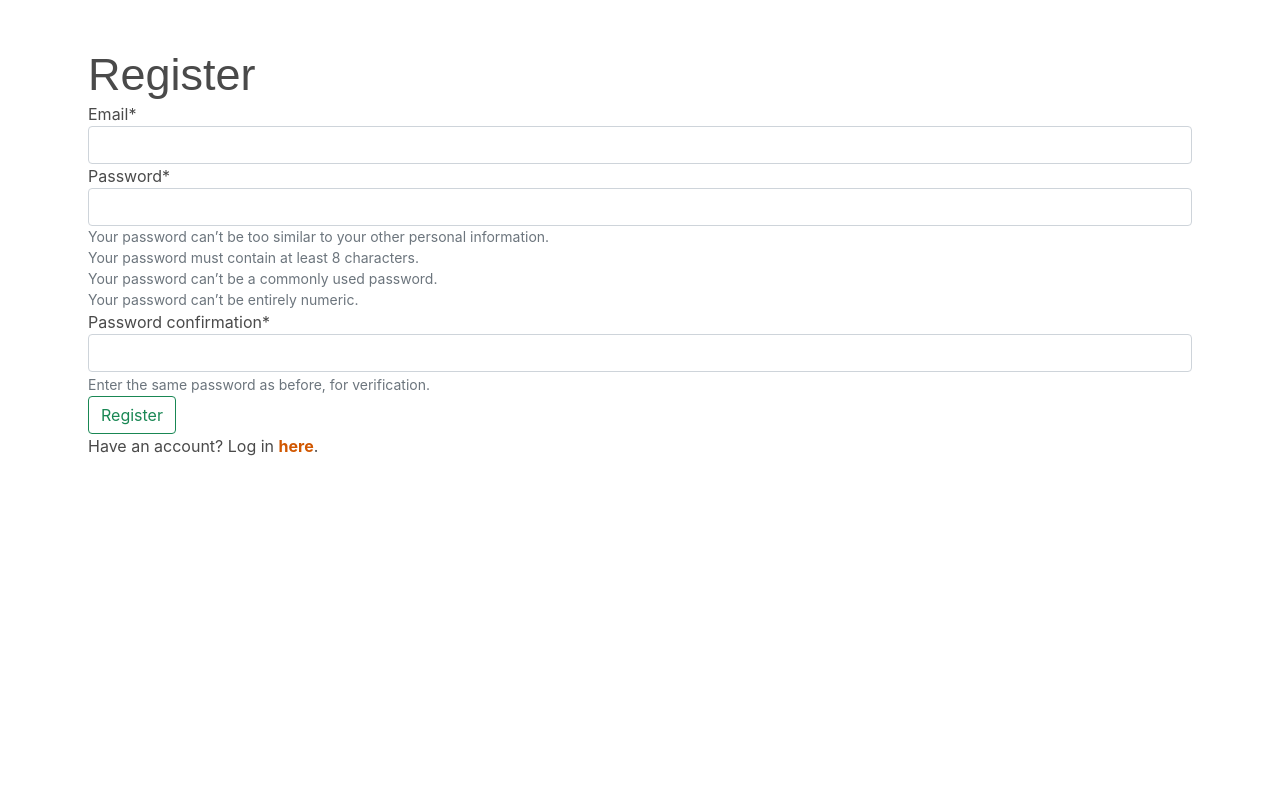
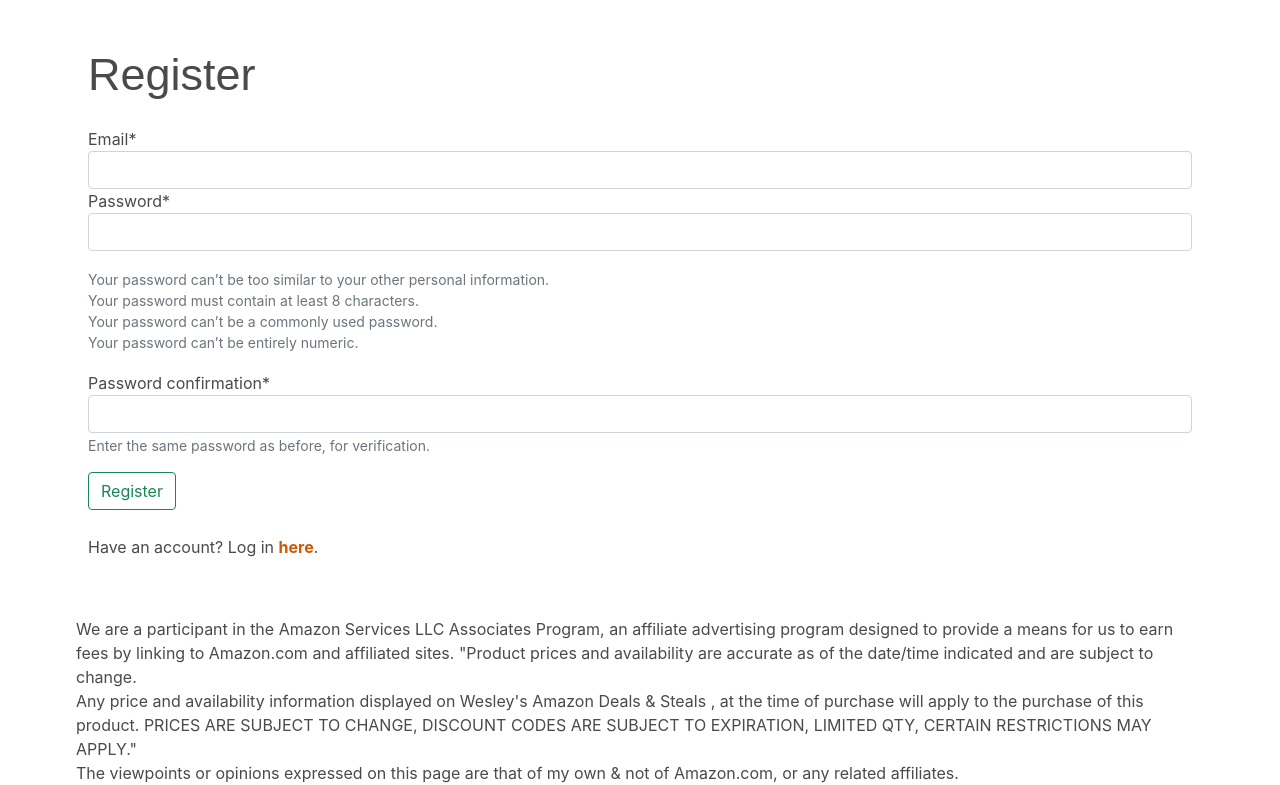
Before and after one commit to seawolfsoftware/wesleysdeals, a Django app: page /register/ in a window 1280 px wide. Shown: the part 60-845 px from the top of the page. Before the commit the page ends 516 px from the top, so only its background shows below. Run offline with Django 3.2, Linux system fonts and the light colour scheme; some libraries are stand-ins or nearby versions.

Commit message:
final commits

```diff
--- a/register/templates/registration/register.html
+++ b/register/templates/registration/register.html
@@ -20,12 +20,12 @@
 
 
 		<form method="POST" class="form-group">
-		{% csrf_token %}
-		{{ form|crispy }}
-		<button type="submit" class="btn btn-outline-success">Register</button>
+			{% csrf_token %}
+			{{ form|crispy }}
+			<button type="submit" class="btn btn-outline-success">Register</button>
 		</form>
 
-		<p>Have an account? Log in <a id="login-link" href="/login">here</a>.</p>
+		<p id="have-account">Have an account? Log in <a id="login-link" href="/login">here</a>.</p>
 	</div>
 
 {% endblock %}
--- a/templates/main/base.html
+++ b/templates/main/base.html
@@ -53,7 +53,27 @@
 
         </section>
 
+    <footer class="container">
+        <div class="row">
+            <p>
+                We are a participant in the Amazon Services LLC Associates Program, an affiliate advertising program designed
+                to provide a means for us to earn fees by linking to Amazon.com and affiliated sites.
+                "Product prices and availability are accurate as of the date/time indicated and are subject to change.
+            </p>
 
+            <p>
+                Any price and availability information displayed on Wesley's Amazon Deals & Steals ,
+                at the time of purchase will apply to the purchase of this product. PRICES ARE SUBJECT TO CHANGE,
+                DISCOUNT CODES ARE SUBJECT TO EXPIRATION, LIMITED QTY, CERTAIN RESTRICTIONS MAY APPLY."
+            </p>
+
+            <p>
+                The viewpoints or opinions expressed on this page are that of my own & not of Amazon.com, or any related affiliates.
+            </p>
+
+
+        </div>
+    </footer>
 
     </body>
 </html>
--- a/templates/main/home.html
+++ b/templates/main/home.html
@@ -42,7 +42,7 @@
                                 </script>
                             {% else %}
 
-                            <a href="{% url 'register' %}">
+                            <a id="register-for-code" href="{% url 'register' %}">
                                 Register for Code
 
                                 <script src="https://unpkg.com/@lottiefiles/lottie-player@latest/dist/lottie-player.js">
--- a/wesleysdeals/static/css/base.css
+++ b/wesleysdeals/static/css/base.css
@@ -19,3 +19,22 @@
     margin: 10px;
     text-align: right;
 }
+
+#footer-container {
+    background-color: #333230;
+    position: absolute;
+    bottom: 0;
+    width: 100%;
+    height: 450px;
+}
+
+#page-container {
+        position: relative;
+        min-height: 100vh;
+        padding-bottom: 200px;
+    }
+
+    #content-wrap {
+        /* Footer height */
+        padding-bottom: 450px;
+    }
--- a/wesleysdeals/static/css/home.css
+++ b/wesleysdeals/static/css/home.css
@@ -66,3 +66,8 @@
 #post-row {
     margin-bottom: 35px;
 }
+
+#register-for-code {
+    color: black;
+
+}
--- a/wesleysdeals/static/css/register.css
+++ b/wesleysdeals/static/css/register.css
@@ -4,6 +4,8 @@
     #register-container {
         width: 100%;
     }
+
+
 
 }
 
@@ -12,9 +14,32 @@
     font-size: 45px;
     font-family: 'Yanone Kaffeesatz', sans-serif;
     text-align: left;
+    margin-bottom: 25px;
 }
 
 #login-link {
     color: #D15700;
     font-weight: 700;
 }
+
+#register-container {
+    display: block;
+    margin-left: auto;
+    margin-right: auto;
+
+}
+
+ul {
+    margin-top: 18px;
+    margin-bottom: 18px;
+}
+
+#have-account {
+    margin-top: 10px;
+    margin-bottom: 10px;
+}
+
+button {
+    margin-top: 15px;
+    margin-bottom: 15px;
+}
```
Also changed, not shown: wesleysdeals/static/css/login.css (+9 -9 lines), db.sqlite3.
